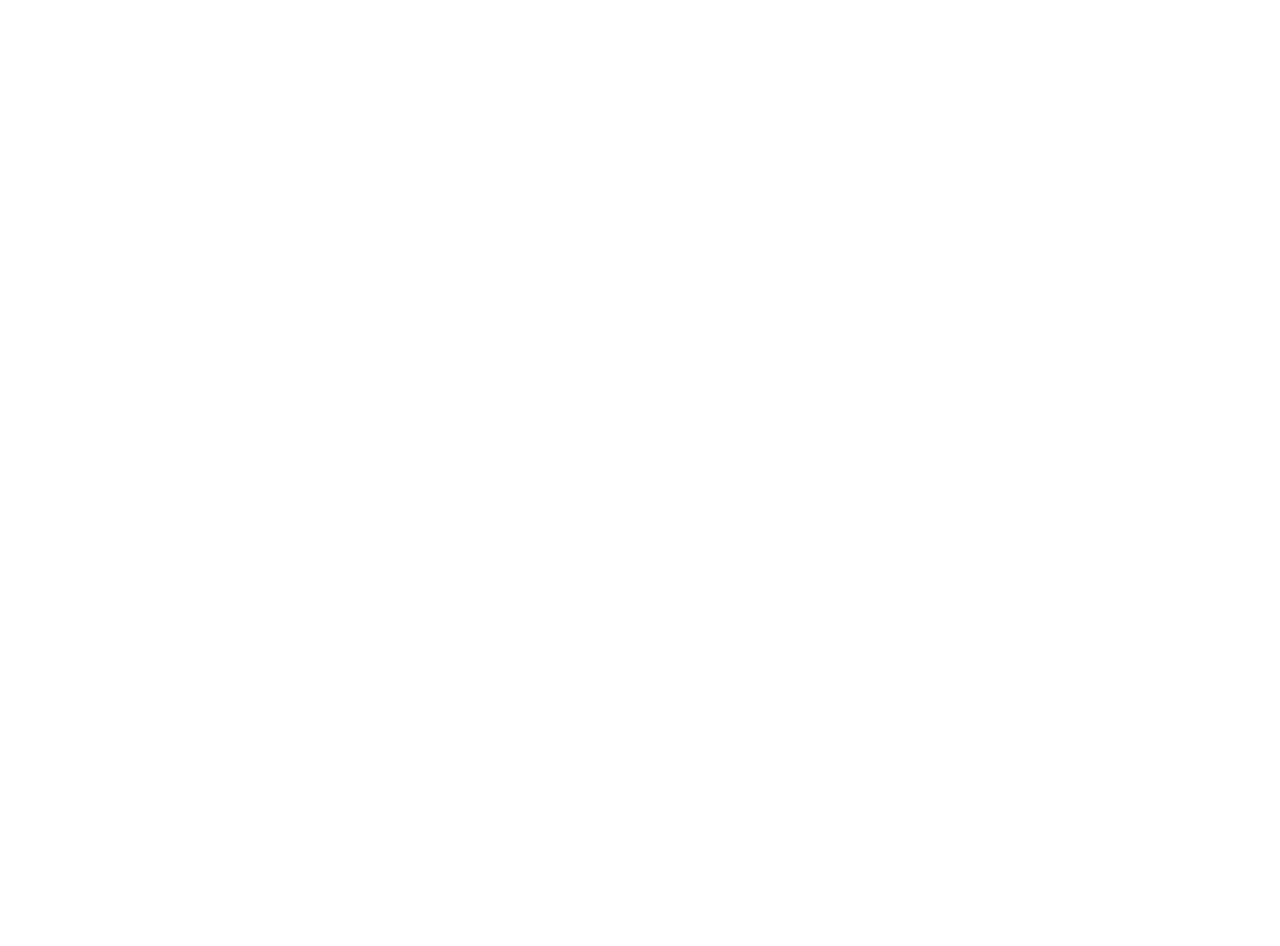
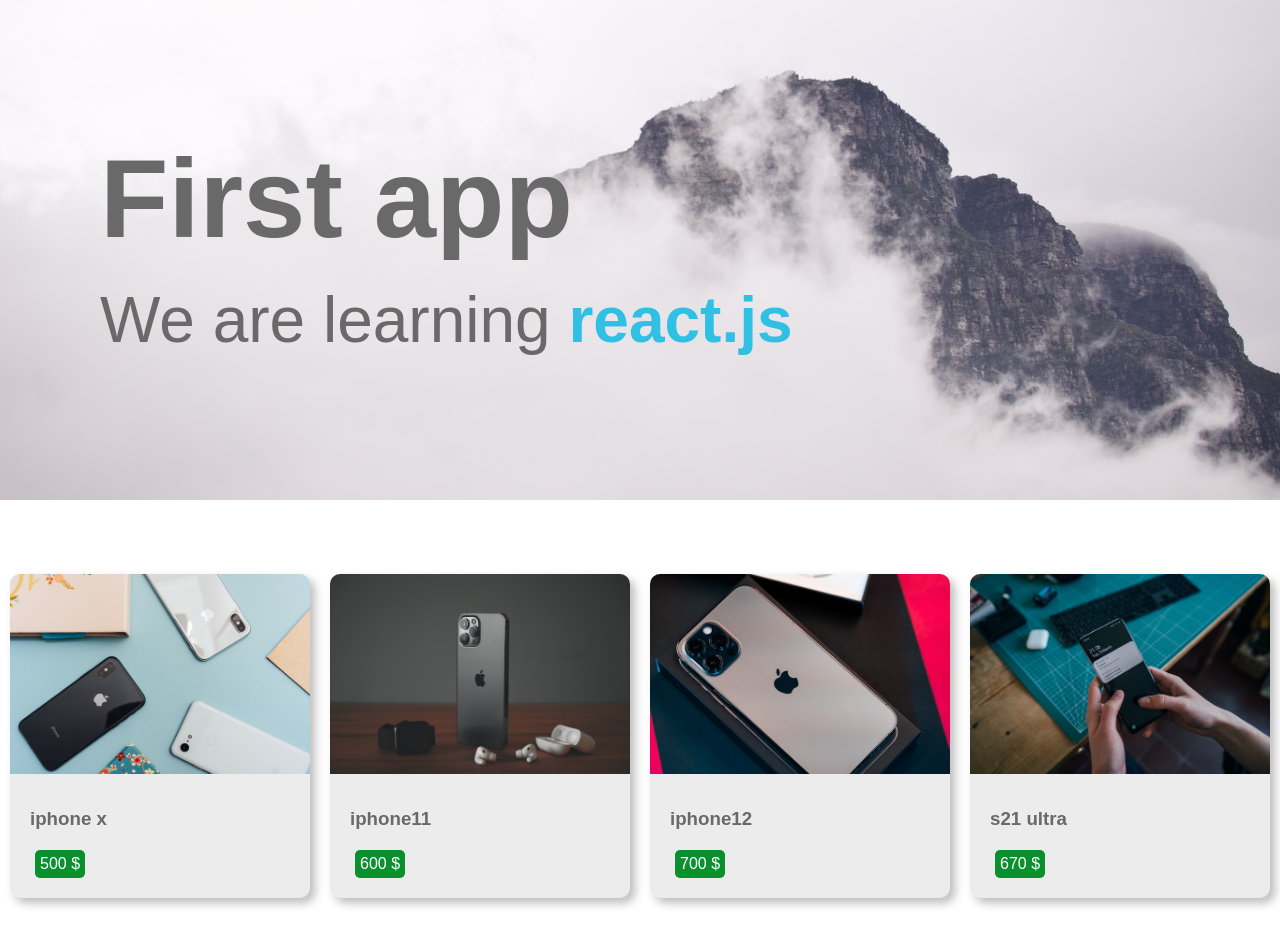
Before and after one commit to mohammadveghar/first_app, a React (Create React App) app: page / in a window 1280 px wide. Shown: the part 100-1046 px from the top of the page. Before the commit the page ends 800 px from the top, so only its background shows below. Built offline with nearby package versions, Linux system fonts and the light colour scheme.

Commit message:
I added product cards to my project

```diff
--- a/src/App.js
+++ b/src/App.js
@@ -1,10 +1,14 @@
 import React from 'react';
+import Banner from './components/Banner';
 import Navbar from './components/Navbar';
+import Cards from './components/Cards';
 //..............................................
 function App() {
   return (
     <div>
   <Navbar />
+  <Banner />
+  <Cards />
     </div>
   );
 }
--- /dev/null
+++ b/src/components/Banner.js
@@ -0,0 +1,17 @@
+import React from 'react';
+import styles from "./Banner.module.css"
+import banner from "../images/banner.jpg"
+//...................................................
+const Banner = () => {
+   return (
+      <div className={styles.container}>
+         <img src={banner} alt="banner" />
+         <div className={styles.textContainer}>
+            <h1>First app</h1>
+            <p> We are learning <span>react.js</span></p>
+         </div>
+      </div>
+   );
+};
+
+export default Banner;
--- /dev/null
+++ b/src/components/Banner.module.css
@@ -0,0 +1,30 @@
+.container {
+   width: 100%;
+   position: relative;
+ }
+
+ .container img {
+   width: 100%;
+ }
+
+ .textContainer {
+   position: absolute;
+   top: 150px;
+   left: 100px;
+ }
+
+ .textContainer h1 {
+   font-size: 7rem;
+   color: #696969;
+ }
+
+ .textContainer p {
+   font-size: 4rem;
+   margin-top: 20px;
+   color: #696969;
+ }
+
+ .textContainer span {
+   color: #30c0e4;
+   font-weight: bold;
+ }
--- /dev/null
+++ b/src/components/Card.js
@@ -0,0 +1,17 @@
+import React, { Component } from "react";
+import styles from "./Card.module.css";
+//...................................................
+class Card extends Component {
+	render() {
+		const {image , name , cost} = this.props;
+		return (
+			<div className={styles.container}>
+            <img src={image} alt="image" />
+            <h3>{ name}</h3>
+            <p>{ cost}</p>
+			</div>
+		);
+	}
+}
+
+export default Card;
--- /dev/null
+++ b/src/components/Card.module.css
@@ -0,0 +1,49 @@
+.container img {
+   width: 300px;
+ }
+
+ .container {
+   margin: 10px;
+   background-color: #ececec;
+   border-radius: 10px;
+   overflow: hidden;
+   box-shadow: 5px 5px 10px rgb(189, 189, 189);
+ }
+
+ .container h3 {
+   color: #696969;
+   margin: 30px 20px 20px;
+ }
+
+ .container p {
+   margin: 0 25px 20px;
+   background-color: rgb(10, 145, 46);
+   width: fit-content;
+   padding: 5px;
+   border-radius: 5px;
+   color: #fff;
+ }
+
+ .counter {
+   display: flex;
+   align-items: center;
+   border-top: 1px silver solid;
+ }
+
+ .counter img {
+   width: 20px;
+   margin: 20px;
+   cursor: pointer;
+ }
+
+ .counter span {
+   background-color: rgb(62, 62, 202);
+   padding: 5px;
+   border-radius: 5px;
+   color: #fff;
+   font-weight: bold;
+ }
+
+ .deactive {
+   opacity: 0.3;
+ }
--- /dev/null
+++ b/src/components/Cards.js
@@ -0,0 +1,24 @@
+import React, { Component } from 'react';
+import styles from "./Cards.module.css";
+import Card from './Card';
+
+import iphonex from "../images/iphone10.jpg";
+import iphone11 from "../images/iphone11.jpg";
+import iphone12 from "../images/iphone12.jpg";
+import s21 from "../images/s21.jpg";
+
+//.............................................................
+class Cards extends Component {
+   render() {
+      return (
+         <div className={styles.container}>
+            <Card image={iphonex} name="iphone x" cost=" 500 $"/>
+            <Card image={iphone11} name="iphone11" cost=" 600 $"/>
+            <Card image={iphone12} name="iphone12" cost=" 700 $"/>
+            <Card image={s21} name="s21 ultra" cost=" 670 $"/>
+         </div>
+      );
+   }
+}
+
+export default Cards;
--- /dev/null
+++ b/src/components/Cards.module.css
@@ -0,0 +1,5 @@
+.container {
+   display: flex;
+   justify-content: space-around;
+   margin: 60px 0 60px;
+ }
```
Also changed, not shown: 1 other file (tests, documents, lock files or other folders).
